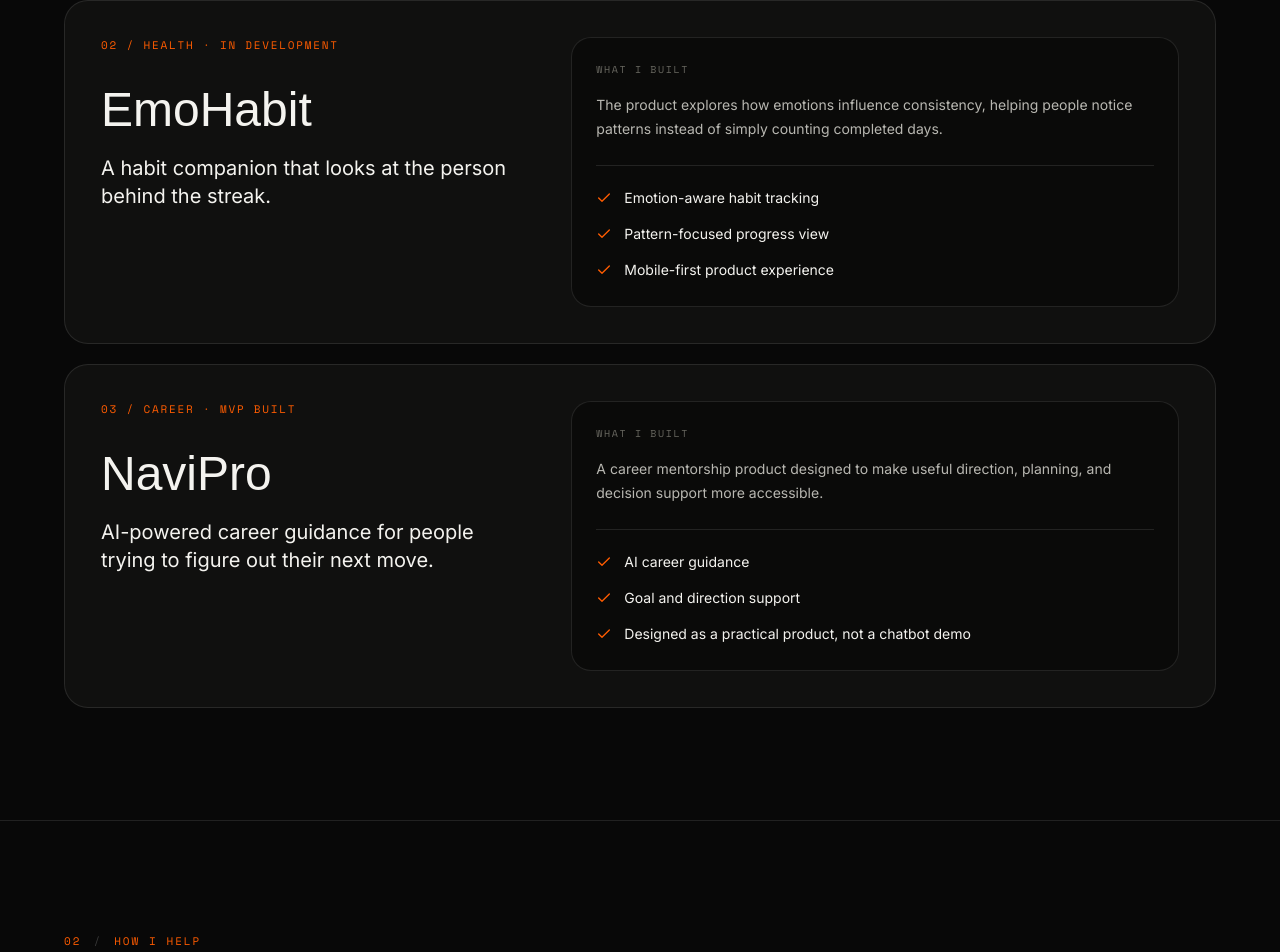
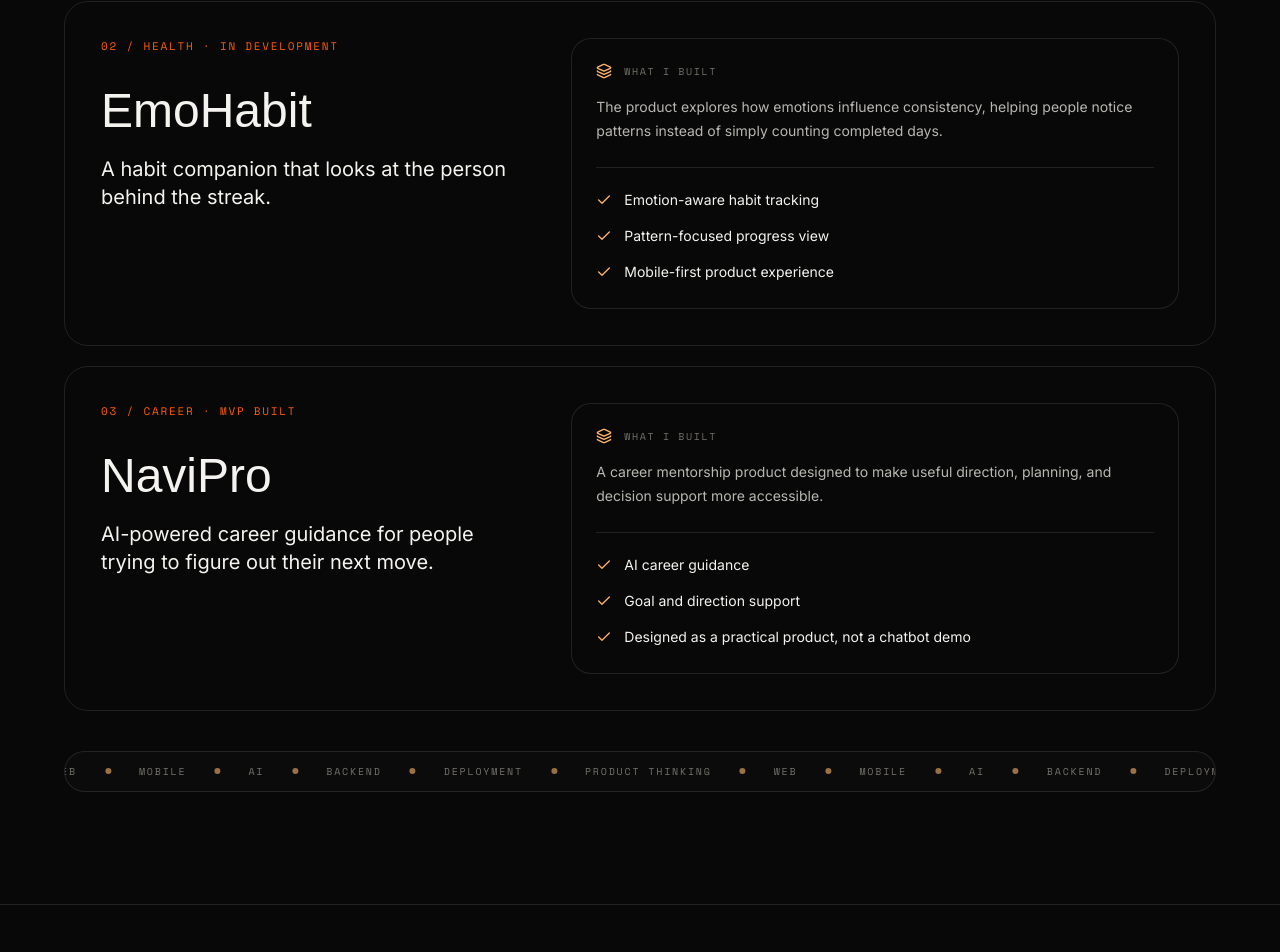
Before and after one commit to awesomeakokayo/PORTFOLIO, a React (Vite) app: page /contact in a window 1280 px wide. Shown: the part 1691-2643 px from the top of the page. Built offline with nearby package versions, Linux system fonts and the light colour scheme; a web font is replaced by a local one.

Commit message:
Upgrade project cards with premium motion treatment

```diff
--- a/src/ProjectShowcase.jsx
+++ b/src/ProjectShowcase.jsx
@@ -1,5 +1,5 @@
-import React from "react";
-import { ArrowUpRight, Check } from "lucide-react";
+import React, { useEffect, useRef } from "react";
+import { ArrowUpRight, Check, Layers3 } from "lucide-react";
 
 const display = { fontFamily: "'Ojuju', sans-serif" };
 const mono = { fontFamily: "'Space Mono', monospace" };
@@ -29,12 +29,34 @@ const showcases = [
   },
 ];
 
+const labels = ["PRODUCT THINKING", "WEB", "MOBILE", "AI", "BACKEND", "DEPLOYMENT", "PRODUCT THINKING", "WEB", "MOBILE", "AI", "BACKEND", "DEPLOYMENT"];
+
 export default function ProjectShowcase() {
+  const trackRef = useRef(null);
+
+  useEffect(() => {
+    const track = trackRef.current;
+    if (!track) return;
+
+    const onMove = (event) => {
+      const rect = track.getBoundingClientRect();
+      const x = (event.clientX - rect.left) / rect.width - 0.5;
+      track.style.setProperty("--pointer-shift", `${x * 10}px`);
+    };
+
+    track.addEventListener("pointermove", onMove);
+    return () => track.removeEventListener("pointermove", onMove);
+  }, []);
+
   return (
+    <>
       <div className="space-y-5">
         {showcases.map((project, index) => (
-        <article key={project.name} className="rounded-[24px] border border-white/10 bg-[#10100f] p-6 sm:p-8 lg:p-9 transition duration-300 hover:border-[#ff5c00]/35 hover:bg-[#121210]">
-          <div className="flex flex-col gap-7 lg:grid lg:grid-cols-[0.82fr_1.18fr] lg:gap-12">
+          <article
+            key={project.name}
+            className={`project-showcase-card project-accent-${index} rounded-[24px] border border-white/10 p-6 sm:p-8 lg:p-9`}
+          >
+            <div className="relative flex flex-col gap-8 lg:grid lg:grid-cols-[0.82fr_1.18fr] lg:gap-12">
               <div>
                 <div className="flex items-center justify-between gap-4">
                   <span className="text-[11px] uppercase tracking-[0.16em] text-[#ff5c00]" style={mono}>{String(index + 1).padStart(2, "0")} / {project.type}</span>
@@ -43,18 +65,22 @@ export default function ProjectShowcase() {
                 <h3 className="mt-8 text-4xl leading-[0.94] sm:text-5xl" style={display}>{project.name}</h3>
                 <p className="mt-5 max-w-xl text-lg leading-7 text-[#f4f3ef] sm:text-xl">{project.summary}</p>
                 {project.live && (
-                <a href={project.live} target="_blank" rel="noreferrer" className="mt-7 inline-flex items-center gap-2 text-sm font-semibold text-[#f4f3ef] hover:text-[#ff5c00]" style={mono}>
+                  <a href={project.live} target="_blank" rel="noreferrer" className="mt-7 inline-flex items-center gap-2 text-sm font-semibold text-[#f4f3ef] transition hover:text-[#ffb36b]" style={mono}>
                     Open the product <ArrowUpRight className="h-4 w-4" />
                   </a>
                 )}
               </div>
-            <div className="rounded-[20px] border border-white/10 bg-[#0a0a09] p-5 sm:p-6">
-              <div className="text-[10px] uppercase tracking-[0.16em] text-[#67665f]" style={mono}>What I built</div>
+
+              <div className="rounded-[20px] border border-white/10 bg-[#090909]/70 p-5 backdrop-blur-sm sm:p-6">
+                <div className="flex items-center gap-3 text-[10px] uppercase tracking-[0.16em] text-[#73716a]" style={mono}>
+                  <Layers3 className="h-4 w-4 text-[#ffb36b]" />
+                  What I built
+                </div>
                 <p className="mt-4 text-sm leading-6 text-[#b8b7b1]">{project.details}</p>
                 <div className="mt-6 space-y-3 border-t border-white/10 pt-5">
                   {project.points.map((point) => (
                     <div key={point} className="flex items-start gap-3 text-sm leading-6 text-[#f4f3ef]">
-                    <Check className="mt-1 h-4 w-4 shrink-0 text-[#ff5c00]" />
+                      <Check className="mt-1 h-4 w-4 shrink-0 text-[#ffb36b]" />
                       <span>{point}</span>
                     </div>
                   ))}
@@ -64,5 +90,17 @@ export default function ProjectShowcase() {
           </article>
         ))}
       </div>
+
+      <div className="mt-10 overflow-hidden rounded-full border border-white/10 bg-[#0b0b0b] py-3">
+        <div ref={trackRef} className="marquee-track flex w-max items-center gap-7 whitespace-nowrap px-5" style={{ transform: "translateX(var(--pointer-shift, 0px))" }}>
+          {labels.map((label, index) => (
+            <React.Fragment key={`${label}-${index}`}>
+              <span className="text-[10px] tracking-[0.18em] text-[#73716a]" style={mono}>{label}</span>
+              <span className="h-1.5 w-1.5 rounded-full bg-[#ffb36b]/60" />
+            </React.Fragment>
+          ))}
+        </div>
+      </div>
+    </>
   );
 }
```
Lines whose indentation alone changed are shown as unchanged.
